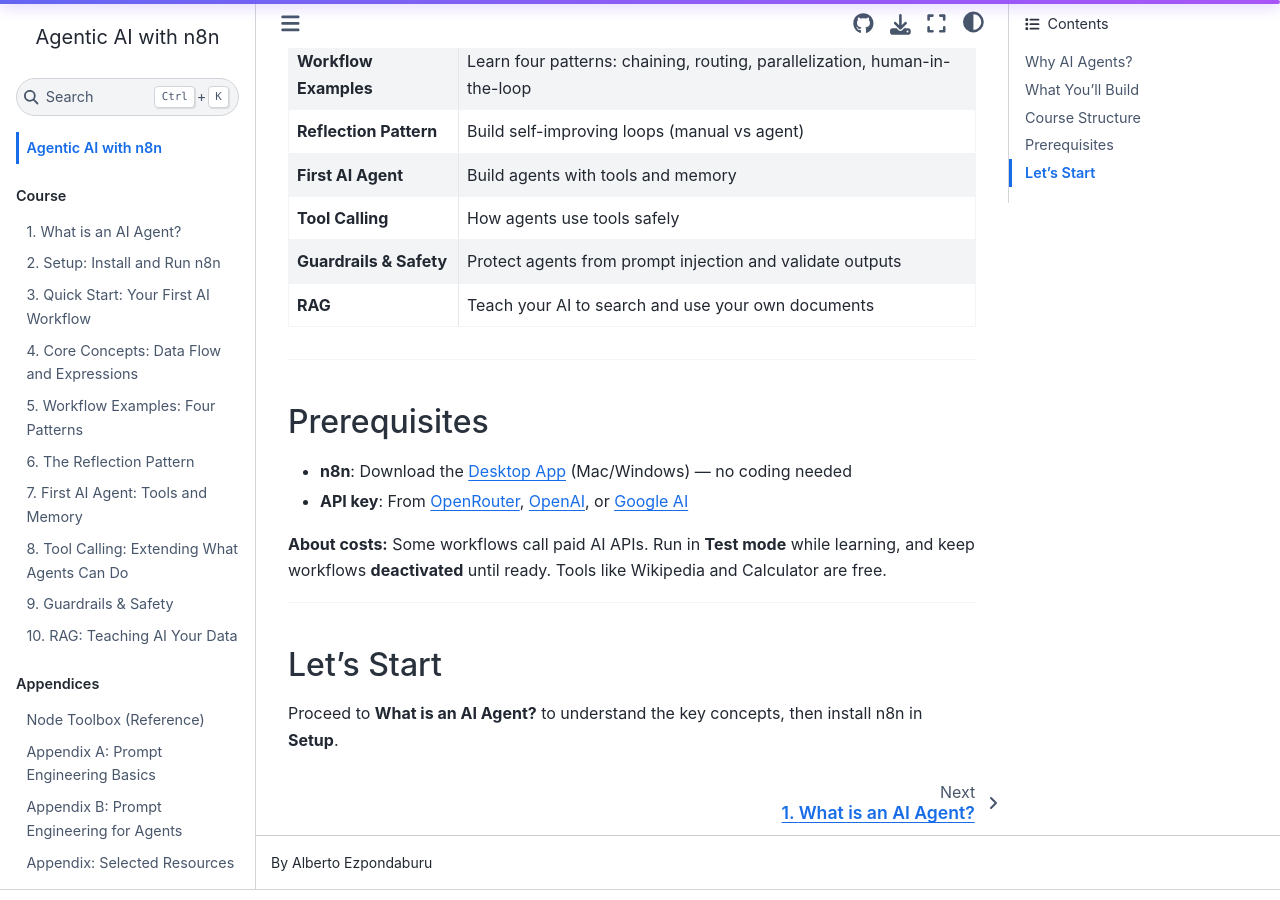
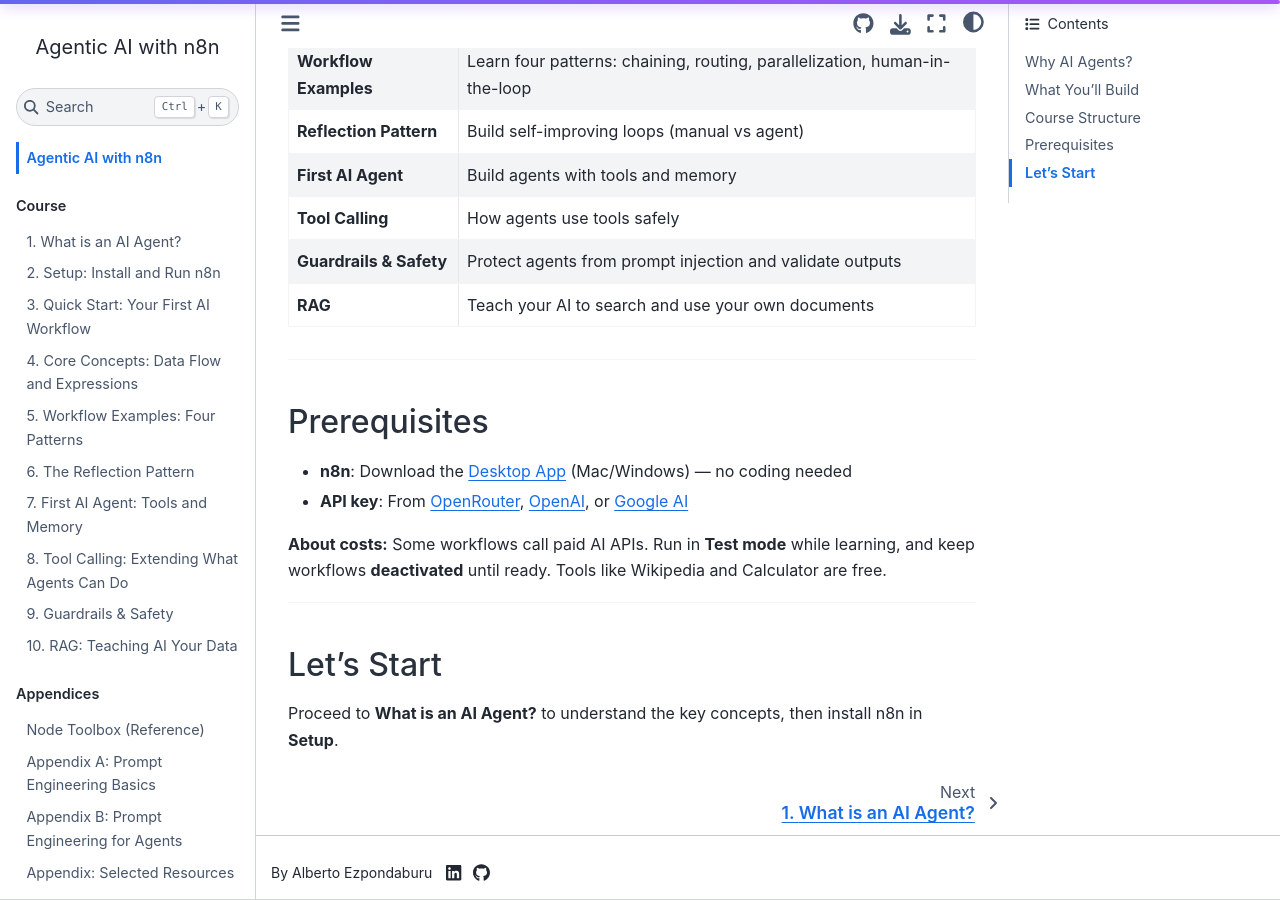
Before and after one commit to ezponda/ai-agents-course, a Jupyter Book: the page built from courses/n8n_no_code/book/00_introduction.ipynb, in a window 1280 px wide and 900 px high, scrolled down 1907 px. Built offline with Jupyter Book 1.0.4 settings and Sphinx 7.4.7 and the Sphinx Book theme 1.1.4, drawn with Linux system fonts in a browser that asks for light colours.

Commit message:
Add LinkedIn and GitHub icons to footer

```diff
--- a/courses/n8n_no_code/book/_config.yml
+++ b/courses/n8n_no_code/book/_config.yml
@@ -1,6 +1,6 @@
 # Book settings
 title: Agentic AI with n8n
-author: Alberto Ezpondaburu
+author: ""
 copyright: ""
 logo: ""
 
@@ -21,6 +21,11 @@
   use_repository_button: true
   use_edit_page_button: false
   extra_footer: |
+    <div style="margin-top: 10px;">
+      By Alberto Ezpondaburu
+      <a href="https://www.linkedin.com/in/alberto-ezpondaburu-merino-305394ab/" target="_blank" style="margin-left: 10px; color: inherit;"><i class="fab fa-linkedin fa-lg"></i></a>
+      <a href="https://github.com/ezponda" target="_blank" style="margin-left: 8px; color: inherit;"><i class="fab fa-github fa-lg"></i></a>
+    </div>
     <script data-goatcounter="https://ai-agents-course.goatcounter.com/count" async src="//gc.zgo.at/count.js"></script>
 
 # Sphinx configuration
```
